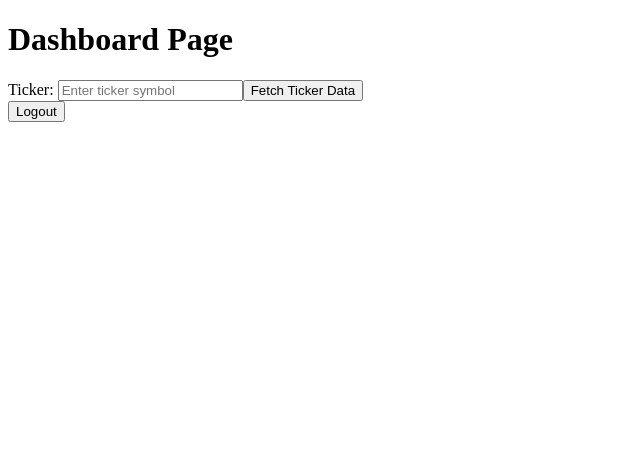
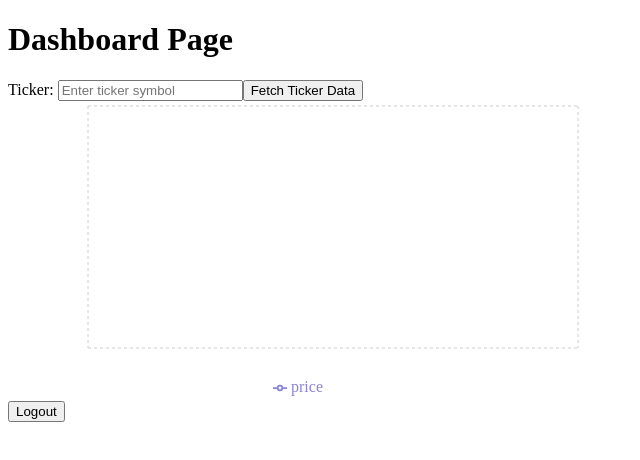
Before and after one commit to vinaygahlawat/investment-portfolio-helper-app, a React (Vite) app in the folder client/: page /dashboard in a window 1280 px wide. Both pictures are taken after a click on the button "Log In". Shown: the top 460 px of the page, without its empty margins (0-640 px from the left). Built offline with nearby package versions, Linux system fonts and the light colour scheme.

Commit message:
Chnage chart behavior to remain but be empty if data for a ticker does not exist.

```diff
--- a/client/src/pages/DashboardPage.tsx
+++ b/client/src/pages/DashboardPage.tsx
@@ -37,9 +37,9 @@ const DashboardPage: React.FC = () => {
   const { logout } = useAuth();
   const navigate = useNavigate();
   const [selectedTicker, setSelectedTicker] = useState<string | null>(null);
-  const [chartData, setChartData] = useState<
-    { name: string; price: number }[] | null
-  >(null);
+  const [chartData, setChartData] = useState<{ name: string; price: number }[]>(
+    []
+  );
 
   const handleLogout = () => {
     console.log("Dashboard Page: handleLogout called.");
@@ -53,6 +53,8 @@ const DashboardPage: React.FC = () => {
     let dataForTicker = null;
     if (ticker in hardcodedChartData) {
       dataForTicker = (hardcodedChartData as any)[ticker];
+    } else {
+      dataForTicker = [];
     }
     setChartData(dataForTicker);
     // TODO render chart based off of selected ticker
@@ -63,8 +65,8 @@ const DashboardPage: React.FC = () => {
       <h1>Dashboard Page</h1>
       {selectedTicker && <p>Selected Ticker: {selectedTicker}</p>}
       <TickerSelector onTickerSelect={handleTickerSelected} />
-      {chartData && <StockChart data={chartData} />}
-      {!chartData && selectedTicker && (
+      <StockChart data={chartData} />
+      {!chartData.length && selectedTicker && (
         <p>No Hardcoded Data Available For: {selectedTicker}</p>
       )}
       <button onClick={handleLogout}>Logout</button>
```
